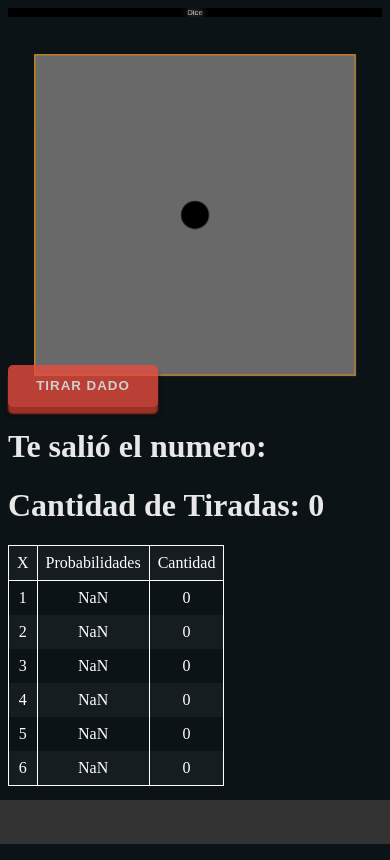
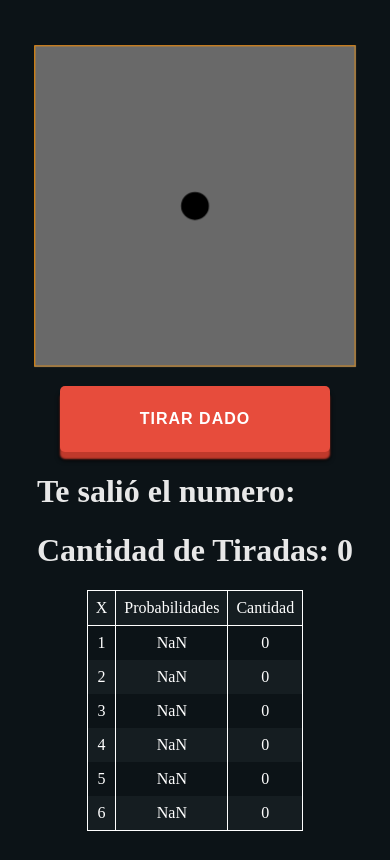
Before and after one commit to DaniLedes99/Dice, a React (Vite) app: page / in a window 390 px wide. Built offline with nearby package versions, Linux system fonts and the light colour scheme.

Commit message:
Terminando al fin

```diff
--- a/src/Components/Button.css
+++ b/src/Components/Button.css
@@ -1,17 +1,16 @@
-button {
+.button {
   --bg: #e74c3c;
+  margin-top: 10%;
   --text-color: #fff;
-  position: relative;
-  width: 150px;
   border: none;
   background: var(--bg);
   color: var(--text-color);
-  padding: 1em;
+  font-size: medium;
+  padding: 1.5em 5em; /* Ajusta el padding para aumentar el tamaño del botón */
   font-weight: bold;
   text-transform: uppercase;
   transition: 0.2s;
   border-radius: 5px;
-  opacity: 0.8;
   letter-spacing: 1px;
   box-shadow: #c0392b 0px 7px 2px, #000 0px 8px 5px;
 }
--- a/src/Components/Dado.css
+++ b/src/Components/Dado.css
@@ -32,13 +32,9 @@
   position: absolute;
   width: 298px;
   height: 298px;
-  /* background-color: rgba(255,150,0,0.25); */
   border: 1px solid rgba(255, 150, 0, 0.75);
   color: #08f;
-  font-size: 3em;
-  text-align: center;
   line-height: 298px;
-  /* box-shadow: 0px 0px 5px rgba(255,150,0,0.75); */
 }
 
 .cara1 {
--- a/src/Components/Dado.jsx
+++ b/src/Components/Dado.jsx
@@ -4,6 +4,7 @@ import "./Button.css";
 import "./Text.css";
 import "./Table.css";
 import "./Footer.css";
+import "./Organizador.css";
 
 function Dado({ lados = 6 }) {
   const [valor, setValor] = useState();
@@ -82,6 +83,8 @@ function Dado({ lados = 6 }) {
 
   return (
     <div>
+      <div className={`container ${tirando ? "tirando" : ""}`}>
+        <div className="izquierda">
           <div className="espacio3D">
             <div style={{ transform: degrees }} className={`cubo3D`}>
               <div className={`cara cara1`}>
@@ -124,11 +127,17 @@ function Dado({ lados = 6 }) {
           <button className="button" onClick={tirarDado} disabled={tirando}>
             {tirando ? "Lanzando..." : "Tirar dado"}
           </button>
-      {!tirando && <h1 className="textclass">Te salió el numero: {valor}</h1>}
+        </div>
+        <div className="derecha">
           {!tirando && (
-        <h1 className="textclass">Cantidad de Tiradas: {cantidadDeTiradas}</h1>
+            <h1 className="textclass">Te salió el numero: {valor}</h1>
           )}
-
+          {!tirando && (
+            <h1 className="textclass">
+              Cantidad de Tiradas: {cantidadDeTiradas}
+            </h1>
+          )}
+          {!tirando && (
             <table className="tableclass">
               <tbody>
                 <tr className="line-divisor-horizontal">
@@ -147,9 +156,12 @@ function Dado({ lados = 6 }) {
                 ))}
               </tbody>
             </table>
-      <br />
+          )}
+        </div>
+      </div>
+
       <footer className="marquee">
-        <span>Tus últimos números :{" " + historial.join(" ")}</span>
+        <span>Tus últimos números :{" " + historial.join(" - ")}</span>
       </footer>
     </div>
   );
--- /dev/null
+++ b/src/Components/Organizador.css
@@ -0,0 +1,41 @@
+.container {
+  display: flex;
+  justify-content: space-around;
+}
+
+.container.tirando {
+  justify-content: center;
+}
+
+.container.tirando .button {
+  padding: 1.5em 2em;
+}
+
+.izquierda {
+  max-width: fit-content;
+  flex-direction: column;
+  justify-content: center;
+  align-items: center;
+  text-align: center;
+}
+
+.derecha {
+  max-width: fit-content;
+  flex-direction: column;
+}
+
+@media screen and (max-width: 600px) {
+  .container {
+    display: flex;
+    flex-direction: column;
+    align-items: center;
+    justify-content: center;
+  }
+  footer {
+    display: none;
+  }
+  header,
+  .headerclass {
+    display: none;
+  }
+}
--- a/src/Components/Table.css
+++ b/src/Components/Table.css
@@ -1,3 +1,8 @@
+.tableclass {
+  max-width: 100%; /* Ajusta el ancho máximo de la tabla al 100% del contenedor */
+  margin: 0 auto; /* Centra horizontalmente la tabla */
+}
+
 .tableclass {
   color: #e8e8e8;
   border: 1px solid white;
--- a/src/main.css
+++ b/src/main.css
@@ -41,7 +41,7 @@ header {
   -webkit-background-clip: text;
   background-clip: text;
   color: transparent;
-  font-size: 2vw;
+  font-size: 3vw;
   font-family: "Source Sans Pro", sans-serif;
   -webkit-animation: reveal 3000ms ease-in-out forwards 200ms,
     glow 2500ms linear infinite 2000ms;
```
Lines whose indentation alone changed are shown as unchanged.
